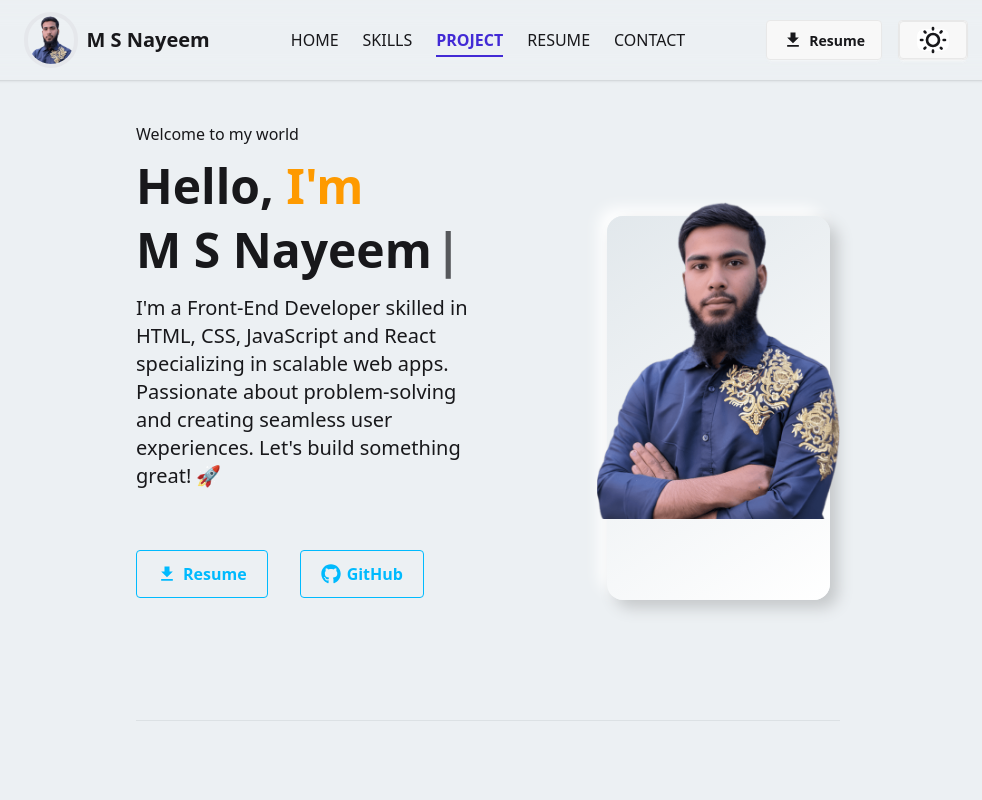
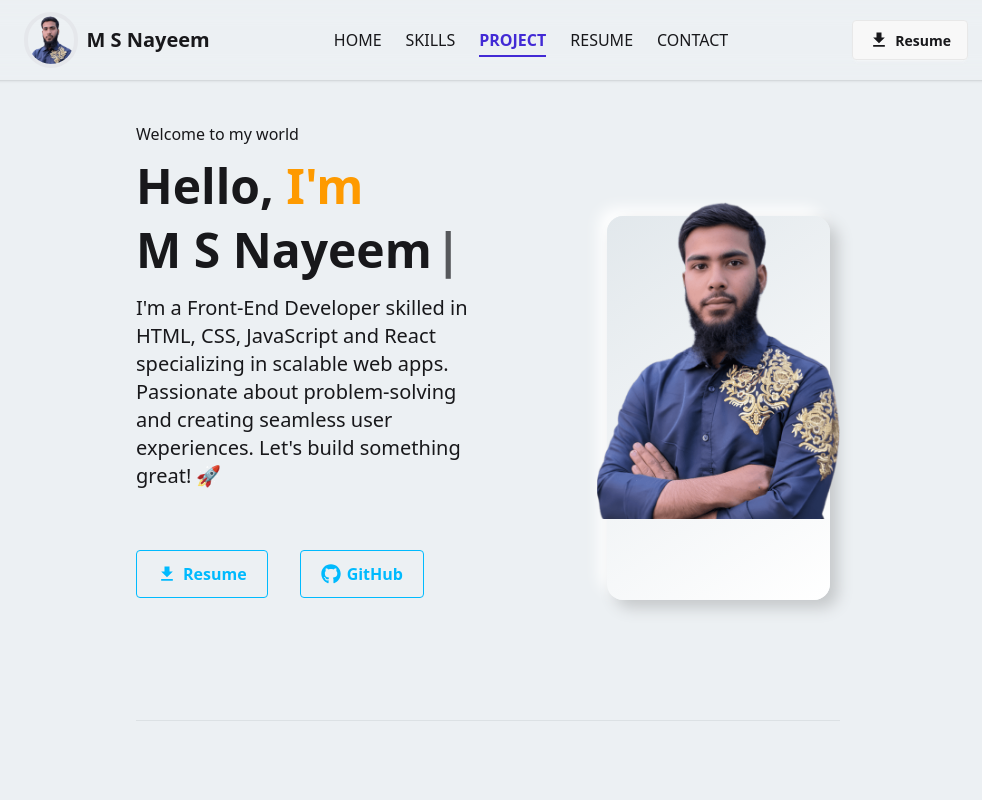
Before and after one commit to NayeemWD/Nayeem-Portfolio, a React (Vite) app: page / in a window 1280 px wide. Shown: the top 800 px of the page, without its empty margins (152-1134 px from the left). Built offline with nearby package versions, Linux system fonts and the light colour scheme.

Commit message:
thime  light

```diff
--- a/index.html
+++ b/index.html
@@ -1,5 +1,5 @@
 <!DOCTYPE html>
-<html lang="en">
+<html lang="en" data-theme="light">
   <head>
     <meta charset="UTF-8" />
     <link rel="icon" type="image/svg+xml" href="/logo.png" />
--- a/src/App.jsx
+++ b/src/App.jsx
@@ -11,6 +11,7 @@ function App() {
   return (
     <>
       <div className="bg-[#ecf0f3] w-full">
+      {/* <div className=" w-full"> */}
         <Navber />
         <div className="w-full px-4 sm:px-6 md:px-8 lg:px-20 xl:px-72 mx-auto">
           <Banner />
--- a/src/Components/Banner.jsx
+++ b/src/Components/Banner.jsx
@@ -17,7 +17,7 @@ const Banner = () => {
         {/* <Typewriter></Typewriter> */}
         <div className="font-semibold text-3xl sm:text-4xl md:text-5xl font-bold">
           <Typewriter
-            words={["M S Nayeem", "Front-End Developer"]}
+            words={["M S Nayeem", "Frontend Developer"]}
             loop={Infinity}
             cursor
             cursorStyle="|"
--- a/src/Components/Navber.jsx
+++ b/src/Components/Navber.jsx
@@ -133,9 +133,9 @@ const Navber = () => {
           <MdFileDownload className="text-lg md:text-xl" />
           <span className="hidden sm:inline font-bold">Resume</span>
         </a>
-        <div className="btn btn-sm md:btn-md p-0">
+        {/* <div className="btn btn-sm md:btn-md p-0 z-100">
           <ThemeSelector />
-        </div>
+        </div> */}
       </div>
     </div>
   );
--- a/src/Components/Projects.jsx
+++ b/src/Components/Projects.jsx
@@ -83,7 +83,7 @@ const Projects = () => {
           <h2 className="text-3xl sm:text-4xl md:text-5xl font-bold text-gray-800 mt-2">
             My Portfolio
           </h2>
-          <span className="text-gray-500 text-xs sm:text-sm uppercase tracking-wider block mt-2">
+          <span className="text-gray-500 text-xs pt-4 sm:text-sm uppercase tracking-wider block mt-2">
             Explore my work and share your feedback
           </span>
         </div>
--- a/src/Components/Resume.jsx
+++ b/src/Components/Resume.jsx
@@ -44,7 +44,7 @@ const Resume = () => {
   return (
     <div
       id="resume"
-      className="m c-bg rounded-2xl mt-10 sm:mt-20 py-10 sm:py-16 md:py-20 overflow-hidden px-4 sm:px-6 md:px-8 lg:px-6">
+      className="mb-20 c-bg rounded-2xl mt-10 sm:mt-20 py-10 sm:py-16 md:py-20 overflow-hidden px-4 sm:px-6 md:px-8 lg:px-6">
       <div className="max-w-4xl mx-auto relative z-10">
         {/* My Resume Section Header */}
         <div className="text-center mb-10 sm:mb-16 md:mb-20">
--- a/src/Components/ThemeSelector.jsx
+++ b/src/Components/ThemeSelector.jsx
@@ -1,118 +1,189 @@
-import React, { useEffect, useRef, useState } from "react";
+// import React, { useEffect, useRef, useState } from "react";
+
+// const ThemeSelector = () => {
+//   const [theme, setTheme] = useState(localStorage.getItem("theme") || "system");
+//   const [isOpen, setIsOpen] = useState(false);
+//   const dropdownRef = useRef(null);
+
+//   // Theme icons mapping
+//   const themeIcons = {
+//     light: (
+//       <svg
+//         className="h-8 w-8 fill-current"
+//         xmlns="http://www.w3.org/2000/svg"
+//         viewBox="0 0 24 24">
+//         <path d="M5.64,17l-.71.71a1,1,0,0,0,0,1.41,1,1,0,0,0,1.41,0l.71-.71A1,1,0,0,0,5.64,17ZM5,12a1,1,0,0,0-1-1H3a1,1,0,0,0,0,2H4A1,1,0,0,0,5,12Zm7-7a1,1,0,0,0,1-1V3a1,1,0,0,0-2,0V4A1,1,0,0,0,12,5ZM5.64,7.05a1,1,0,0,0,.7.29,1,1,0,0,0,.71-.29,1,1,0,0,0,0-1.41l-.71-.71A1,1,0,0,0,4.93,6.34Zm12,.29a1,1,0,0,0,.7-.29l.71-.71a1,1,0,1,0-1.41-1.41L17,5.64a1,1,0,0,0,0,1.41A1,1,0,0,0,17.66,7.34ZM21,11H20a1,1,0,0,0,0,2h1a1,1,0,0,0,0-2Zm-9,8a1,1,0,0,0-1,1v1a1,1,0,0,0,2,0V20A1,1,0,0,0,12,19ZM18.36,17A1,1,0,0,0,17,18.36l.71.71a1,1,0,0,0,1.41,0,1,1,0,0,0,0-1.41ZM12,6.5A5.5,5.5,0,1,0,17.5,12,5.51,5.51,0,0,0,12,6.5Zm0,9A3.5,3.5,0,1,1,15.5,12,3.5,3.5,0,0,1,12,15.5Z" />
+//       </svg>
+//     ),
+//     dark: (
+//       <svg
+//         className="swap-on h-8 w-8 fill-current"
+//         xmlns="http://www.w3.org/2000/svg"
+//         viewBox="0 0 24 24">
+//         <path d="M21.64,13a1,1,0,0,0-1.05-.14,8.05,8.05,0,0,1-3.37.73A8.15,8.15,0,0,1,9.08,5.49a8.59,8.59,0,0,1,.25-2A1,1,0,0,0,8,2.36,10.14,10.14,0,1,0,22,14.05,1,1,0,0,0,21.64,13Zm-9.5,6.69A8.14,8.14,0,0,1,7.08,5.22v.27A10.15,10.15,0,0,0,17.22,15.63a9.79,9.79,0,0,0,2.1-.22A8.11,8.11,0,0,1,12.14,19.73Z" />
+//       </svg>
+//     ),
+//     system: "💻",
+//   };
+
+//   // Apply theme and sync with system preference
+//   useEffect(() => {
+//     const applyTheme = () => {
+//       const resolvedTheme =
+//         theme === "system"
+//           ? window.matchMedia("(prefers-color-scheme: dark)").matches
+//             ? "dark"
+//             : "light"
+//           : theme;
+//       document.documentElement.setAttribute("data-theme", resolvedTheme);
+//       localStorage.setItem("theme", theme);
+//     };
+
+//     applyTheme();
+
+//     const mediaQuery = window.matchMedia("(prefers-color-scheme: dark)");
+//     const handleSystemChange = () => theme === "system" && applyTheme();
+//     mediaQuery.addEventListener("change", handleSystemChange);
+
+//     return () => mediaQuery.removeEventListener("change", handleSystemChange);
+//   }, [theme]);
+
+//   // Handle click outside to close dropdown
+//   useEffect(() => {
+//     const handleClickOutside = (event) => {
+//       if (dropdownRef.current && !dropdownRef.current.contains(event.target)) {
+//         setIsOpen(false);
+//       }
+//     };
+//     document.addEventListener("mousedown", handleClickOutside);
+//     return () => document.removeEventListener("mousedown", handleClickOutside);
+//   }, []);
+
+//   const handleThemeChange = (newTheme) => {
+//     setTheme(newTheme);
+//     setIsOpen(false);
+//   };
+
+//   return (
+//     <div
+//       ref={dropdownRef}
+//       className="relative inline-block text-left w-full h-full">
+//       <button
+//         className="btn btn-sm md:btn-md gap-2 w-full h-full"
+//         onClick={() => setIsOpen(!isOpen)}>
+//         <span className="badge badge-sm md:badge-md p-0">
+//           {/* Theme */}
+//           {
+//             themeIcons[
+//               theme === "system"
+//                 ? window.matchMedia("(prefers-color-scheme: dark)").matches
+//                   ? "dark"
+//                   : "light"
+//                 : theme
+//             ]
+//           }
+//         </span>
+//       </button>
+
+//       {isOpen && (
+//         <ul className="absolute z-10 mt-2 -ml-10 menu bg-base-100 shadow rounded-box">
+//           <li>
+//             <button
+//               className="flex items-center gap-2"
+//               onClick={() => handleThemeChange("light")}>
+//               <span>🌞</span>
+//               <span>Light</span>
+//             </button>
+//           </li>
+//           <li>
+//             <button
+//               className="flex items-center gap-2"
+//               onClick={() => handleThemeChange("dark")}>
+//               <span>🌚</span>
+//               <span>Dark</span>
+//             </button>
+//           </li>
+//           <li>
+//             <button
+//               className="flex items-center gap-2"
+//               onClick={() => handleThemeChange("system")}>
+//               <span>💻</span>
+//               <span>System</span>
+//             </button>
+//           </li>
+//         </ul>
+//       )}
+//     </div>
+//   );
+// };
+
+// export default ThemeSelector;
 
 const ThemeSelector = () => {
-  const [theme, setTheme] = useState(localStorage.getItem("theme") || "system");
-  const [isOpen, setIsOpen] = useState(false);
-  const dropdownRef = useRef(null);
-
-  // Theme icons mapping
-  const themeIcons = {
-    light: (
-      <svg
-        className="h-8 w-8 fill-current"
-        xmlns="http://www.w3.org/2000/svg"
-        viewBox="0 0 24 24">
-        <path d="M5.64,17l-.71.71a1,1,0,0,0,0,1.41,1,1,0,0,0,1.41,0l.71-.71A1,1,0,0,0,5.64,17ZM5,12a1,1,0,0,0-1-1H3a1,1,0,0,0,0,2H4A1,1,0,0,0,5,12Zm7-7a1,1,0,0,0,1-1V3a1,1,0,0,0-2,0V4A1,1,0,0,0,12,5ZM5.64,7.05a1,1,0,0,0,.7.29,1,1,0,0,0,.71-.29,1,1,0,0,0,0-1.41l-.71-.71A1,1,0,0,0,4.93,6.34Zm12,.29a1,1,0,0,0,.7-.29l.71-.71a1,1,0,1,0-1.41-1.41L17,5.64a1,1,0,0,0,0,1.41A1,1,0,0,0,17.66,7.34ZM21,11H20a1,1,0,0,0,0,2h1a1,1,0,0,0,0-2Zm-9,8a1,1,0,0,0-1,1v1a1,1,0,0,0,2,0V20A1,1,0,0,0,12,19ZM18.36,17A1,1,0,0,0,17,18.36l.71.71a1,1,0,0,0,1.41,0,1,1,0,0,0,0-1.41ZM12,6.5A5.5,5.5,0,1,0,17.5,12,5.51,5.51,0,0,0,12,6.5Zm0,9A3.5,3.5,0,1,1,15.5,12,3.5,3.5,0,0,1,12,15.5Z" />
-      </svg>
-    ),
-    dark: (
-      <svg
-        className="swap-on h-8 w-8 fill-current"
-        xmlns="http://www.w3.org/2000/svg"
-        viewBox="0 0 24 24">
-        <path d="M21.64,13a1,1,0,0,0-1.05-.14,8.05,8.05,0,0,1-3.37.73A8.15,8.15,0,0,1,9.08,5.49a8.59,8.59,0,0,1,.25-2A1,1,0,0,0,8,2.36,10.14,10.14,0,1,0,22,14.05,1,1,0,0,0,21.64,13Zm-9.5,6.69A8.14,8.14,0,0,1,7.08,5.22v.27A10.15,10.15,0,0,0,17.22,15.63a9.79,9.79,0,0,0,2.1-.22A8.11,8.11,0,0,1,12.14,19.73Z" />
-      </svg>
-    ),
-    system: "💻",
-  };
-
-  // Apply theme and sync with system preference
-  useEffect(() => {
-    const applyTheme = () => {
-      const resolvedTheme =
-        theme === "system"
-          ? window.matchMedia("(prefers-color-scheme: dark)").matches
-            ? "dark"
-            : "light"
-          : theme;
-      document.documentElement.setAttribute("data-theme", resolvedTheme);
-      localStorage.setItem("theme", theme);
-    };
-
-    applyTheme();
-
-    const mediaQuery = window.matchMedia("(prefers-color-scheme: dark)");
-    const handleSystemChange = () => theme === "system" && applyTheme();
-    mediaQuery.addEventListener("change", handleSystemChange);
-
-    return () => mediaQuery.removeEventListener("change", handleSystemChange);
-  }, [theme]);
-
-  // Handle click outside to close dropdown
-  useEffect(() => {
-    const handleClickOutside = (event) => {
-      if (dropdownRef.current && !dropdownRef.current.contains(event.target)) {
-        setIsOpen(false);
-      }
-    };
-    document.addEventListener("mousedown", handleClickOutside);
-    return () => document.removeEventListener("mousedown", handleClickOutside);
-  }, []);
-
-  const handleThemeChange = (newTheme) => {
-    setTheme(newTheme);
-    setIsOpen(false);
-  };
-
   return (
-    <div
-      ref={dropdownRef}
-      className="relative inline-block text-left w-full h-full">
-      <button
-        className="btn btn-sm md:btn-md gap-2 w-full h-full"
-        onClick={() => setIsOpen(!isOpen)}>
-        <span className="badge badge-sm md:badge-md p-0">
-          {/* Theme */}
-          {
-            themeIcons[
-              theme === "system"
-                ? window.matchMedia("(prefers-color-scheme: dark)").matches
-                  ? "dark"
-                  : "light"
-                : theme
-            ]
-          }
-        </span>
-      </button>
-
-      {isOpen && (
-        <ul className="absolute z-10 mt-2 -ml-10 menu bg-base-100 shadow rounded-box">
+    <div>
+      <div className="dropdown relative mb-1">
+        <div tabIndex={0} role="button" className="btn">
+          Theme
+          <svg
+            width="12px"
+            height="12px"
+            className="inline-block h-2 w-2 fill-current opacity-60"
+            xmlns="http://www.w3.org/2000/svg"
+            viewBox="0 0 2048 2048">
+            <path d="M1799 349l242 241-1017 1017L7 590l242-241 775 775 775-775z"></path>
+          </svg>
+        </div>
+        <ul
+          tabIndex="-1"
+          className="dropdown-content bg-base-300 rounded-box z-1 right-0 p-2 shadow-2xl">
           <li>
-            <button
-              className="flex items-center gap-2"
-              onClick={() => handleThemeChange("light")}>
-              <span>🌞</span>
-              <span>Light</span>
-            </button>
+            <input
+              type="radio"
+              name="theme-dropdown"
+              className="theme-controller btn btn-sm btn-block btn-ghost justify-start"
+              aria-label="Light"
+              value="light"
+            />
           </li>
           <li>
-            <button
-              className="flex items-center gap-2"
-              onClick={() => handleThemeChange("dark")}>
-              <span>🌚</span>
-              <span>Dark</span>
-            </button>
+            <input
+              type="radio"
+              name="theme-dropdown"
+              className="theme-controller btn btn-sm btn-block btn-ghost justify-start"
+              aria-label="Dark"
+              value="dark"
+            />
           </li>
           <li>
-            <button
-              className="flex items-center gap-2"
-              onClick={() => handleThemeChange("system")}>
-              <span>💻</span>
-              <span>System</span>
-            </button>
+            <input
+              type="radio"
+              name="theme-dropdown"
+              className="theme-controller btn btn-sm btn-block btn-ghost justify-start"
+              aria-label="Synthwave"
+              value="synthwave"
+            />
+          </li>
+          <li>
+            <input
+              type="radio"
+              name="theme-dropdown"
+              className="theme-controller btn btn-sm btn-block btn-ghost justify-start"
+              aria-label="Halloween"
+              value="halloween"
+            />
+          </li>
+          <li>
+            <input
+              type="radio"
+              name="theme-dropdown"
+              className="theme-controller btn btn-sm btn-block btn-ghost justify-start"
+              aria-label="Aqua"
+              value="aqua"
+            />
           </li>
         </ul>
-      )}
+      </div>
     </div>
   );
 };
```
Also changed, not shown: src/App.css (+11 -1 lines).
